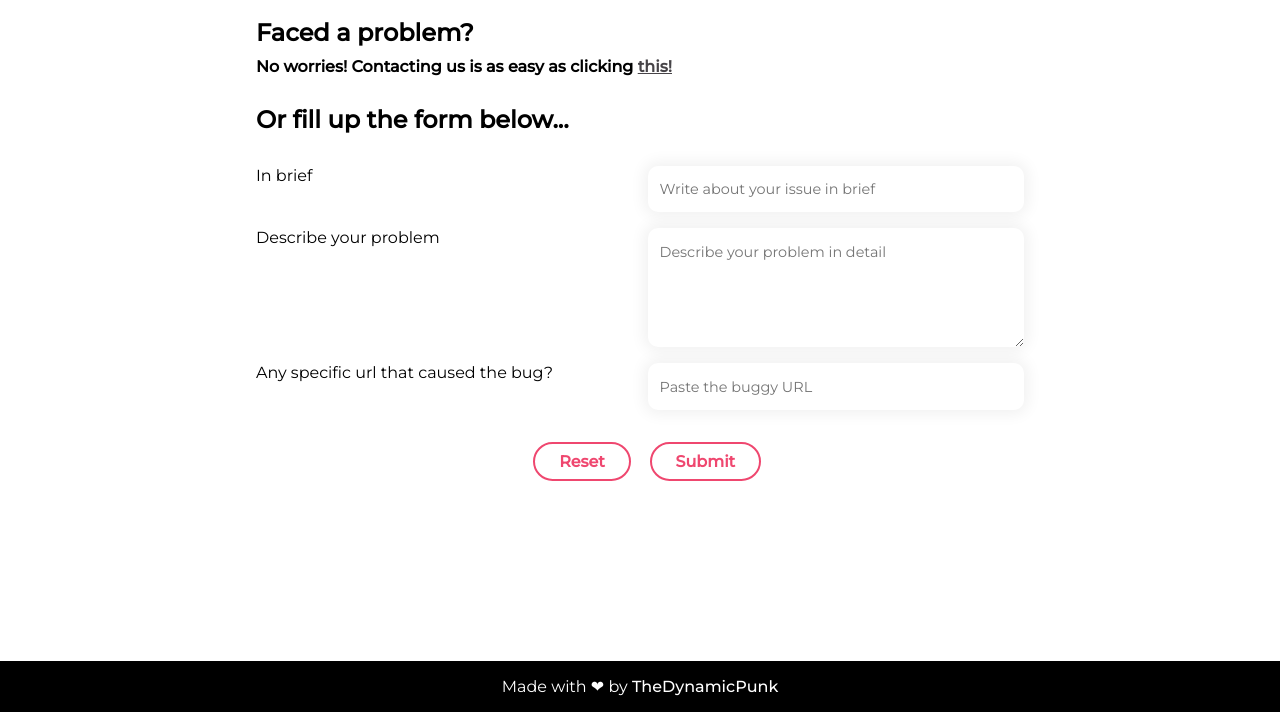
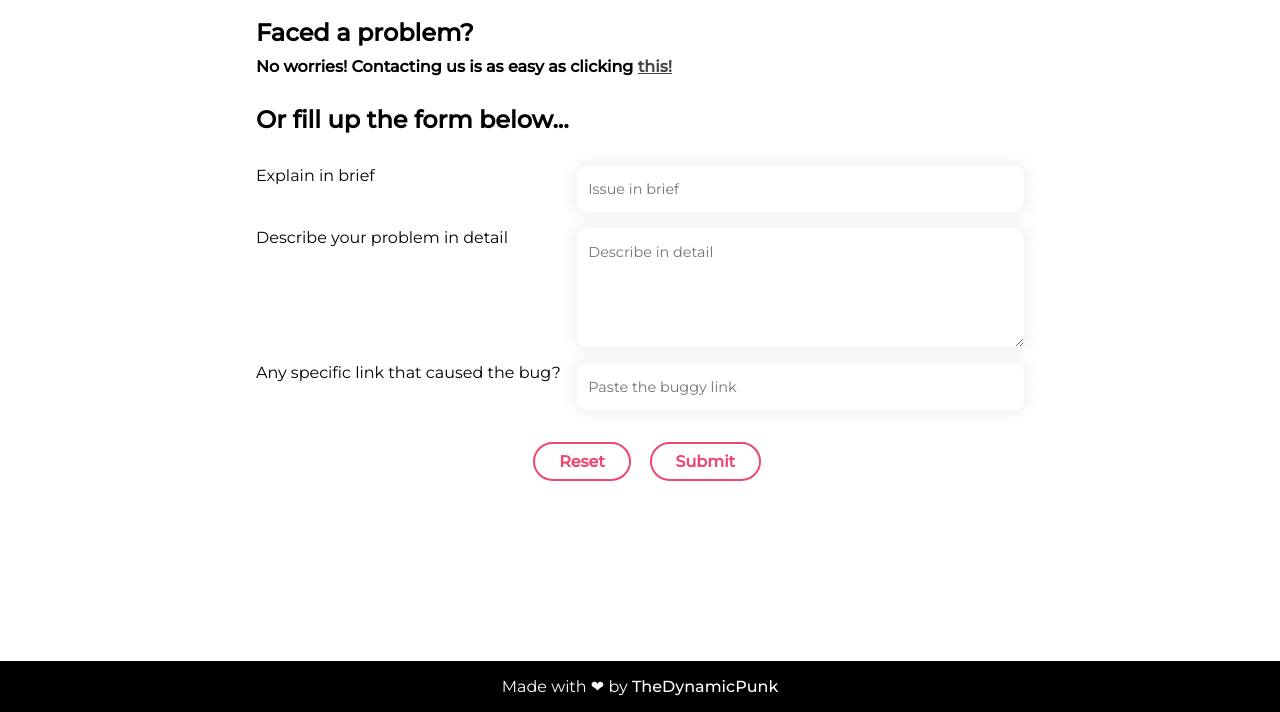
Before and after one commit to TheDynamicPunk/links-later, a website: page public/contact.html in a window 1280 px wide. Shown: the part 88-800 px from the top of the page. Drawn offline with nearby package versions, Linux system fonts and the light colour scheme.

Commit message:
Aesthetic changes

```diff
--- a/public/contact.html
+++ b/public/contact.html
@@ -21,12 +21,12 @@
         <h2>Or fill up the form below...</h2>
         <div class="contact-form">
             <form method="POST" action="/submit-form">
-                <label for="query-title">In brief</label>
-                <input name="query-title" type="text" placeholder="Write about your issue in brief" required>
-                <label for="query">Describe your problem</label>
-                <textarea type="text" rows="5" cols="10" name="query" placeholder="Describe your problem in detail" required></textarea>
-                <label for="url-not-working">Any specific url that caused the bug?</label>
-                <input type="url" name="url-not-working" placeholder="Paste the buggy URL">
+                <label for="query-title">Explain in brief</label>
+                <input name="query-title" type="text" placeholder="Issue in brief" required>
+                <label for="query">Describe your problem in detail</label>
+                <textarea type="text" rows="5" cols="10" name="query" placeholder="Describe in detail" required></textarea>
+                <label for="url-not-working">Any specific link that caused the bug?</label>
+                <input type="url" name="url-not-working" placeholder="Paste the buggy link">
                 <div class="form-btns">
                     <input type="reset" value="Reset">
                     <input type="submit" value="Submit">
@@ -50,7 +50,7 @@
         margin: 2em 0;
         display: grid;
         grid-template-rows: auto auto auto auto;
-        grid-template-columns: 1fr 1fr;
+        grid-template-columns: auto 1fr;
         gap: 1em;
     }
     input[type=text], input[type=url], textarea {
```
